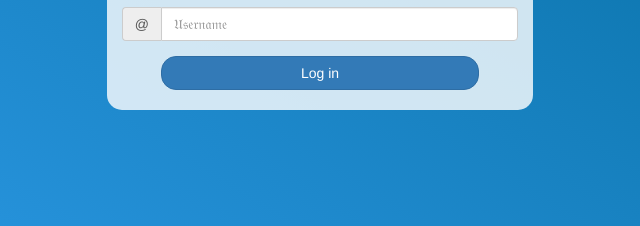
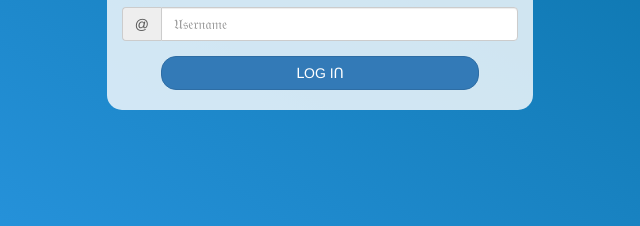
Before and after one commit to MaxL-Aryan/Kwitter-not-working-, a plain HTML site: page index.html in a window 1280 px wide. Shown: the part 381-607 px from the top of the page, 320-960 px from the left. Drawn offline with nearby package versions, Linux system fonts and the light colour scheme; a web font is replaced by a local one.

Commit message:
Update index.html

```diff
--- a/index.html
+++ b/index.html
@@ -29,7 +29,7 @@
     <input type="text" class="form-control" id="user_nme" placeholder="𝔘𝔰𝔢𝔯𝔫𝔞𝔪𝔢">
   </div>
 		</div>
-		<button id="login_button" class="btn btn-primary" onclick="add_user()">Log in</button>
+		<button id="login_button" class="btn btn-primary" onclick="add_user()">ᒪOG Iᑎ</button>
 		<br><br>
 	</div>
 </center>
```
